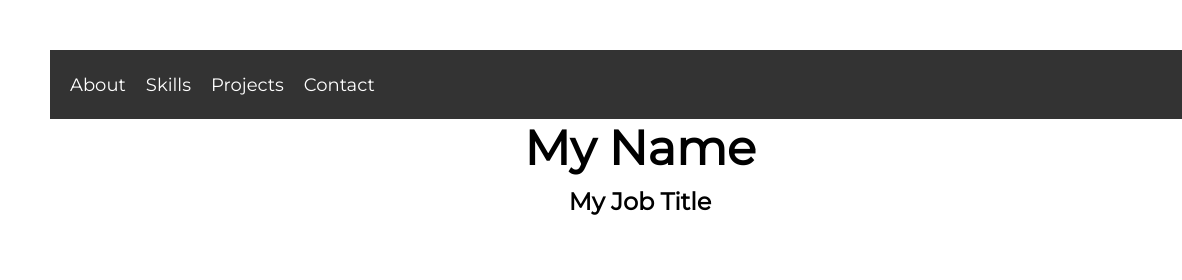
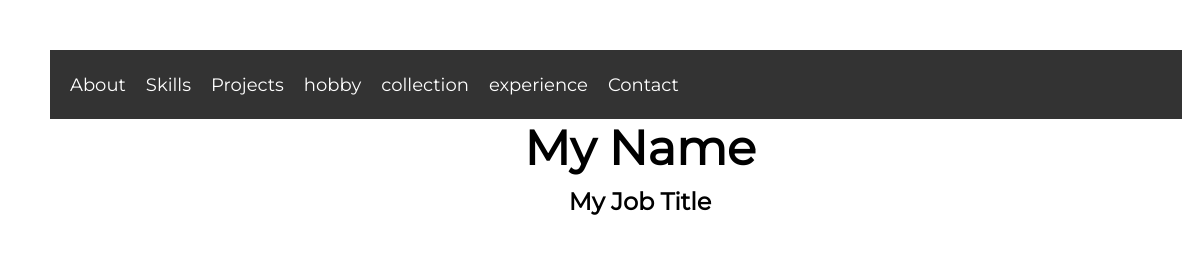
Before and after one commit to T0MaX/t0max.github.io, a plain HTML site: page index.html in a window 1280 px wide. Shown: the top 280 px of the page, 0-1182 px from the left. Drawn offline with Linux system fonts and the light colour scheme.

Commit message:
Update index.html

```diff
--- a/index.html
+++ b/index.html
@@ -142,6 +142,9 @@ input[type="submit"]:hover {
                          <li><a href="#about">About</a></li>
                          <li><a href="#skills">Skills</a></li>
                          <li><a href="#projects">Projects</a></li>
+                         <li><a href="#hobby">hobby</a></li>
+                         <li><a href="#collection">collection</a></li>
+                         <li><a href="#experience">experience</a></li>
                          <li><a href="#contact">Contact</a></li>
                          </ul>
                          <div class="social-icons">
```
